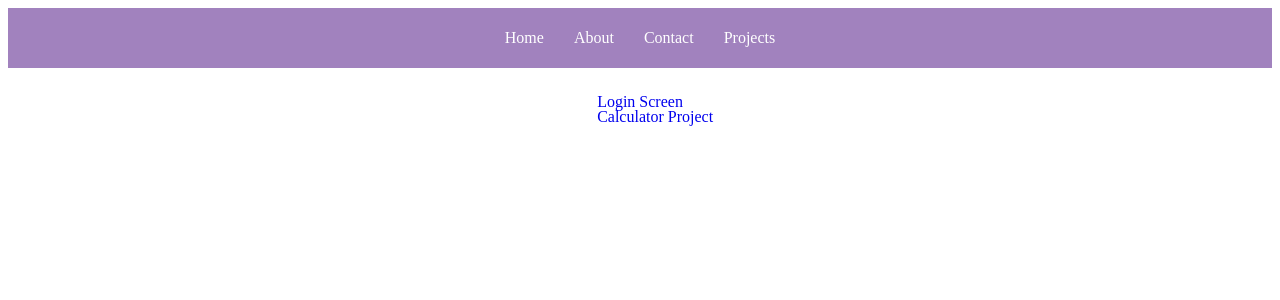
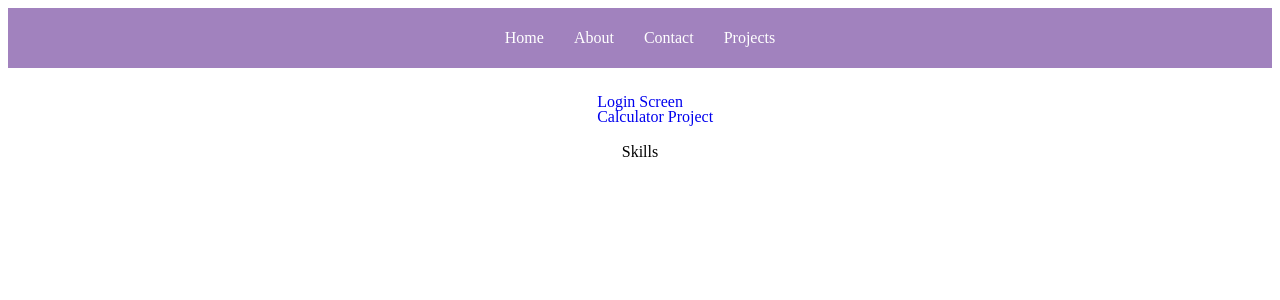
Before and after one commit to ash730xo/Portfolio_Website, a React (Vite) app: page /projects in a window 1280 px wide. Shown: the top 300 px of the page. Built offline with nearby package versions, Linux system fonts and the light colour scheme; a web font is replaced by a local one.

Commit message:
skills component being made-- planning this page

```diff
--- /dev/null
+++ b/src/Components/Skills.jsx
@@ -0,0 +1,9 @@
+import React from 'react'
+
+function Skills() {
+  return (
+    <div>Skills</div>
+  )
+}
+
+export default Skills
--- a/src/Pages/loginPages/Projects.jsx
+++ b/src/Pages/loginPages/Projects.jsx
@@ -3,6 +3,8 @@
 import '../../Styles/ProjectsLink.css'
 
 import { Link } from 'react-router-dom'
+
+import Skills from '../../Components/Skills'
 
 function Projects() {
   return (
@@ -11,6 +13,11 @@
           <Link to="/calculator" className="project_link1">Calculator Project</Link>
           <Link to="/loginScreen" className="project_link2">Login Screen</Link>
         </div>
+
+        <div>
+        <Skills />
+        </div>
+
     </>
 
   )
```
